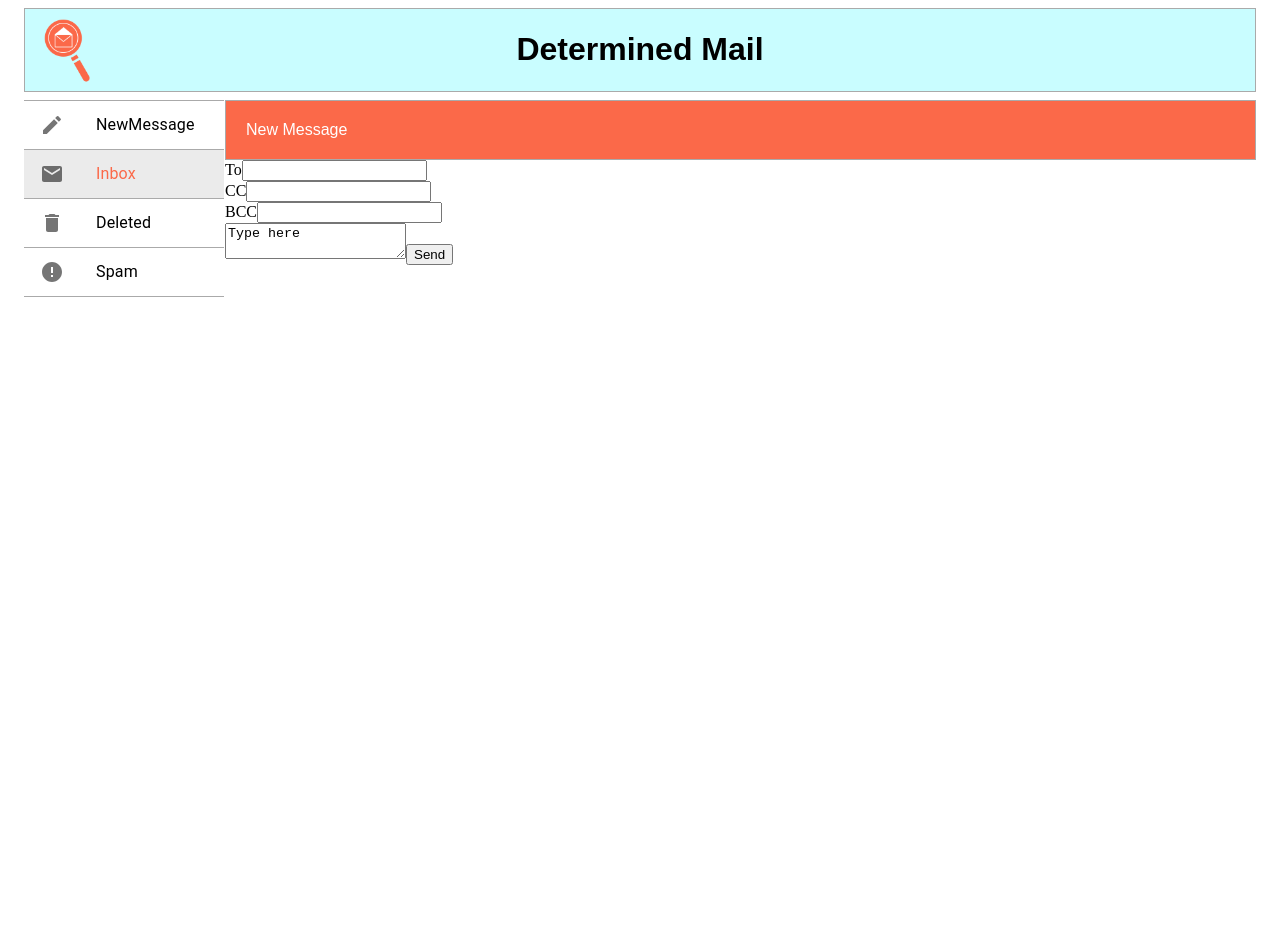
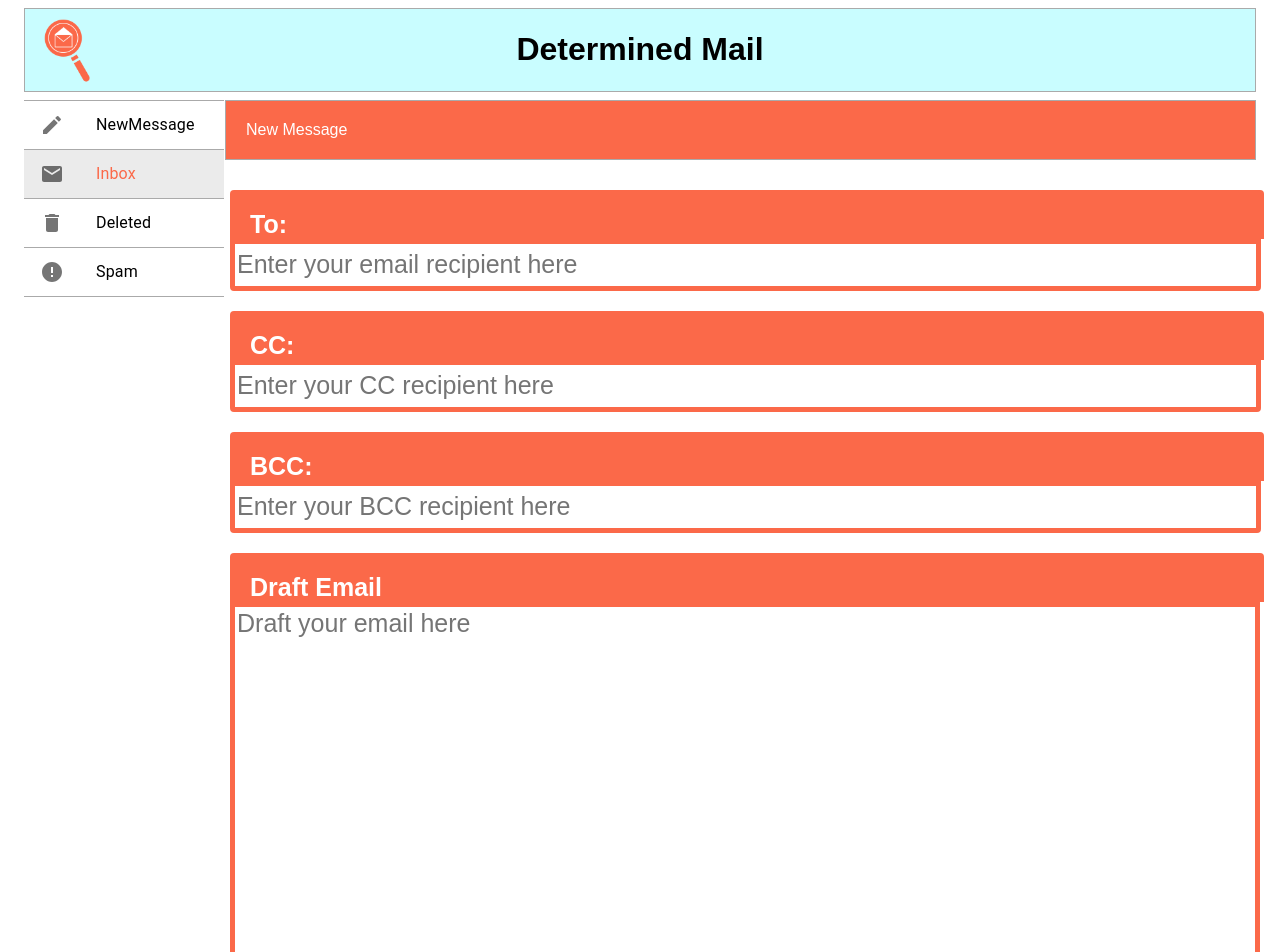
Before and after one commit to igreen1/determined-mail, a React (Create React App) app: page /newMessage in a window 1280 px wide. Shown: the top 952 px of the page. Before the commit the page ends 800 px from the top, so only its background shows below. Built offline with nearby package versions, Linux system fonts and the light colour scheme.

Commit message:
Addresses issue #14. Fixed CSS for labels and input boxes to make them appear as one and made color scheme more cohesive

```diff
--- a/src/components/NewMessage.js
+++ b/src/components/NewMessage.js
@@ -1,22 +1,113 @@
-import React, { Component } from 'react';
-import TextBox from './Textbox';
-import PropTypes from 'prop-types';
+import React, { Component } from "react";
+import TextBox from "./Textbox";
+import PropTypes from "prop-types";
+
+const inputStyle = {
+  backgroundColor: "#fff",
+  width: "98.6%",
+  height: "5vh",
+  display: "inline-block",
+  border: "5px solid",
+  borderColor: "#fb6949",
+  borderRadius: "0px 0px 4px 4px ",
+  fontFamily: "arial",
+  fontSize: "25px",
+  color: "#000",
+  margin: "0px 0px 0px 5px",
+};
+
+const toLabelStyle = {
+  backgroundColor: "#fb6949",
+  width: "98.35%",
+  height: "3vh",
+  display: "inline-block",
+  borderRadius: "4px 4px 0px 0px",
+  fontFamily: "arial",
+  fontSize: "25px",
+  color: "#fff",
+  padding: "20px 0px 5px 20px",
+  border: "none",
+  margin: "30px 0px 0px 5px",
+};
+
+const labelStyle = {
+  backgroundColor: "#fb6949",
+  width: "98.35%",
+  height: "3vh",
+  display: "inline-block",
+  borderRadius: "4px 4px 0px 0px",
+  fontFamily: "arial",
+  fontSize: "25px",
+  color: "#fff",
+  padding: "20px 0px 5px 20px",
+  border: "none",
+  margin: "20px 0px 0px 5px",
+};
+
+const draftEmailStyle = {
+  backgroundColor: "#fff",
+  width: "98.5%",
+  height: "50vh",
+  display: "inline-block",
+  borderRadius: "0px 0px 10px 10px",
+  fontFamily: "arial",
+  fontSize: "25px",
+  padding: "none",
+  border: "5px solid",
+  borderColor: "#fb6949",
+  color: "#000",
+  margin: "0px 0px 0px 5px",
+};
 
 class NewMesssage extends Component {
-
-
   render() {
     return (
       <div>
         <header className="page-header">New Message</header>
-                <TextBox className="To" singleLine="true" title="To" />
-                <TextBox className="CC" singleLine="true" title="CC" />
-                <TextBox className="BCC" singleLine="true" title="BCC" />
-                <TextBox className="EmailInput" defaultText="Type here" />
+        <label class="label" style={toLabelStyle}>
+          <b>To:</b>
+        </label>
+        <input
+          type="text"
+          className="To"
+          singleLine="true"
+          title="To"
+          style={inputStyle}
+          placeholder="Enter your email recipient here"
+        />
+        <label class="label" style={labelStyle}>
+          <b>CC:</b>
+        </label>
+        <input
+          type="text"
+          className="To"
+          singleLine="true"
+          style={inputStyle}
+          placeholder="Enter your CC recipient here"
+        />
+        <label class="label" style={labelStyle}>
+          <b>BCC:</b>
+        </label>
+        <input
+          type="text"
+          className="To"
+          singleLine="true"
+          style={inputStyle}
+          placeholder="Enter your BCC recipient here"
+        />
+        <label class="label" style={labelStyle}>
+          <b>Draft Email</b>
+        </label>
+        <textarea
+          type="text"
+          className="To"
+          singleLine="true"
+          style={draftEmailStyle}
+          placeholder="Draft your email here"
+        />
       </div>
-        )
+    );
   }
-
 }
 
 export default NewMesssage;
```
Lines whose indentation alone changed are shown as unchanged.
